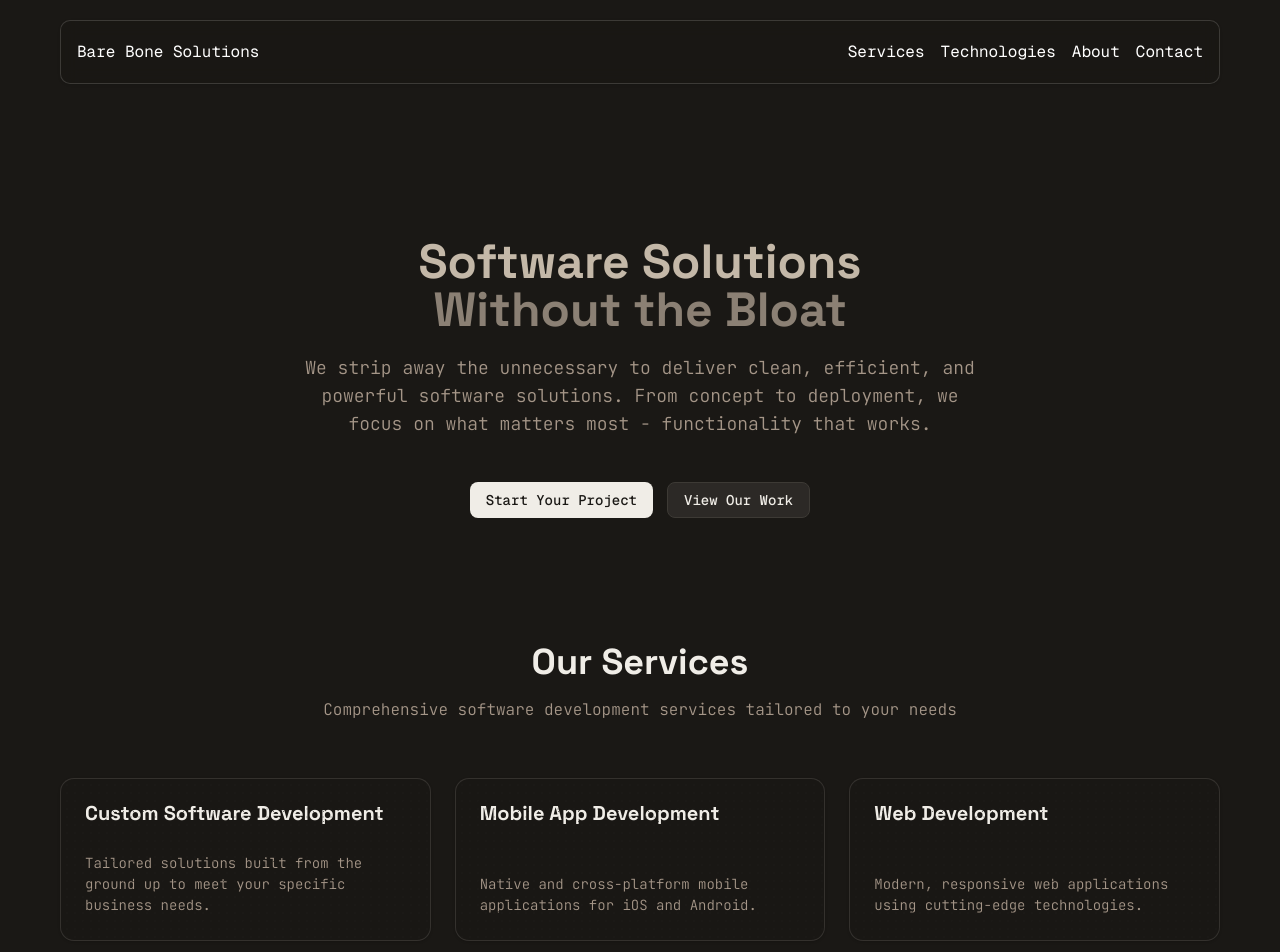
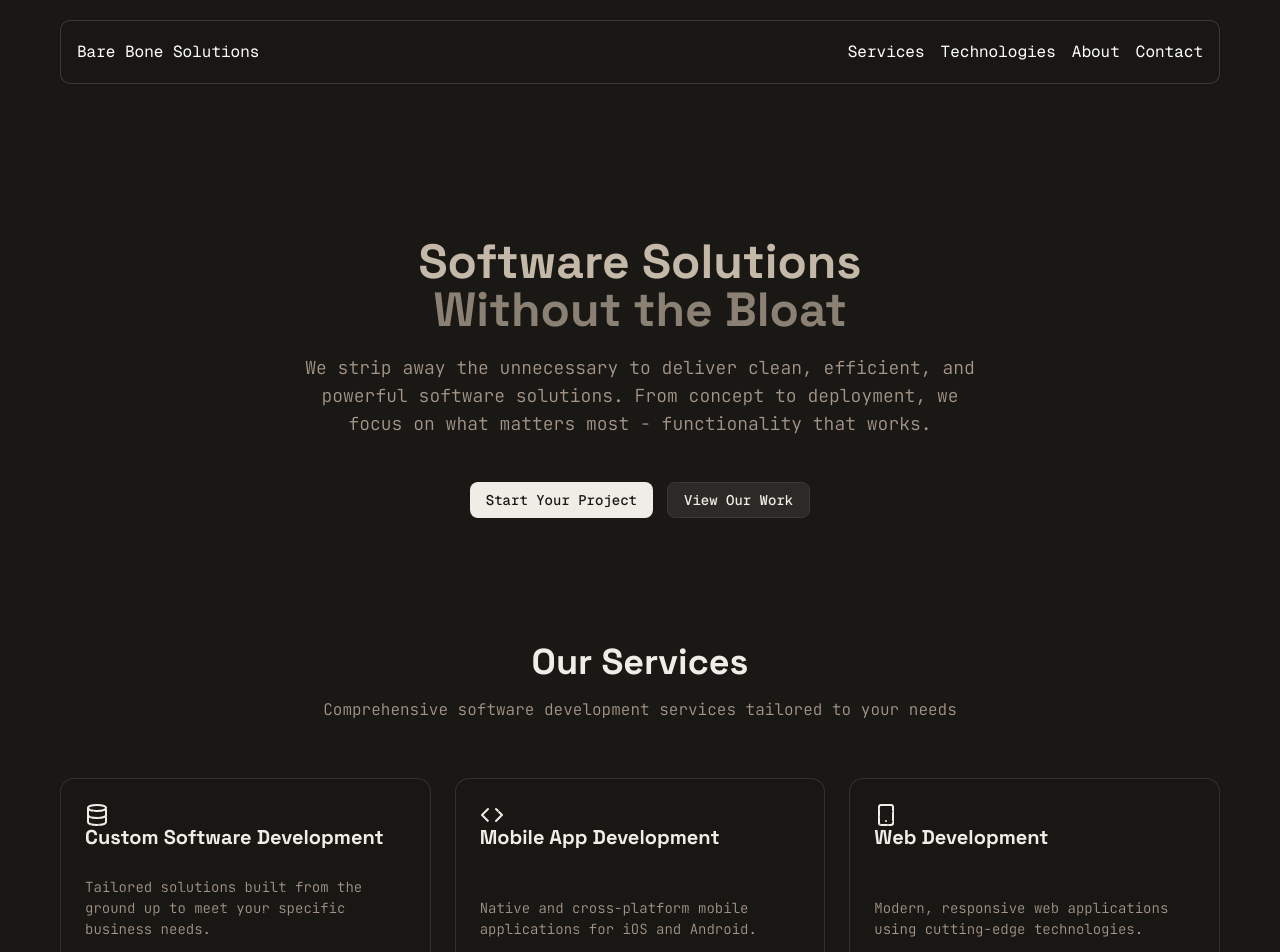
Before and after one commit to bare-bones-solutions/barebones-site, a Next.js app: page / in a window 1280 px wide. Shown: the top 952 px of the page. Built offline with nearby package versions, Linux system fonts and the light colour scheme; a web font is replaced by a local one.

Commit message:
add icons

```diff
--- a/src/components/homepage/services.tsx
+++ b/src/components/homepage/services.tsx
@@ -1,6 +1,7 @@
 "use client";
-import { motion } from "framer-motion";
 
+import { Badge } from "@/components/ui/badge";
+import { motion, useInView } from "framer-motion"
 import {
     Card,
     CardContent,
@@ -8,13 +9,33 @@ import {
     CardHeader
 } from "@/components/ui/card"
 
+import {
+    ArrowRight,
+    Zap,
+    Brain,
+    BrainCircuit,
+    Users,
+    Code,
+    Database,
+    Gauge,
+    Smartphone,
+    Globe,
+    Server
+} from "lucide-react"
+
+const MotionBadge = motion(Badge)
+
 const services = [
-    { title: "Custom Software Development", description: "Tailored solutions built from the ground up to meet your specific business needs." },
-    { title: "Mobile App Development", description: "Native and cross-platform mobile applications for iOS and Android." },
-    { title: "Web Development", description: "Modern, responsive web applications using cutting-edge technologies." },
-    { title: "Backend Systems", description: "Scalable server architectures and database solutions for your applications." },
-    { title: "Performance Optimizations", description: "Speed up your existing applications and improve user experience." },
-    { title: "Technical Consulting", description: "Expert guidance on technology decisions and architecture planning." },
+    {
+        title: "Custom Software Development",
+        description: "Tailored solutions built from the ground up to meet your specific business needs.",
+        icon: Database
+    },
+    { title: "Mobile App Development", description: "Native and cross-platform mobile applications for iOS and Android.", icon: Code },
+    { title: "Web Development", description: "Modern, responsive web applications using cutting-edge technologies.", icon: Smartphone },
+    { title: "Backend Systems", description: "Scalable server architectures and database solutions for your applications.", icon: Globe },
+    { title: "Performance Optimizations", description: "Speed up your existing applications and improve user experience.", icon: Server },
+    { title: "Technical Consulting", description: "Expert guidance on technology decisions and architecture planning.", icon: Gauge },
 ];
 
 export default function Services() {
@@ -27,9 +48,11 @@ export default function Services() {
             </div>
             <div className="w-full flex flex-wrap gap-6 items-stretch  container mx-auto">
                 {
-                    services.map((s) => (
+                    services.map((s, index) => {
+                        const Icon = s.icon
+                        return (
                             <div
-                            key={s.title}
+                                key={index}
                                 className="
                             flex flex-col
                                 basis-full                        /* 1 col on mobile */
@@ -47,9 +70,14 @@ export default function Services() {
                                         {/* Pixelated overlay handled by .pixelated-texture::before in CSS */}
                                         <CardHeader>
                                             <CardTitle>
+                                                <div className="flex flex-col w-full">
+
+                                                    <Icon />
+
                                                     <h3>
                                                         {s.title}
                                                     </h3>
+                                                </div>
                                             </CardTitle>
                                         </CardHeader>
                                         <CardContent className="mt-auto text-[14px]">
@@ -60,7 +88,8 @@ export default function Services() {
                                     </Card>
                                 </motion.div>
                             </div>
-                    ))
+                        );
+                    })
                 }
             </div>
         </div>
```
Lines whose indentation alone changed are shown as unchanged.
